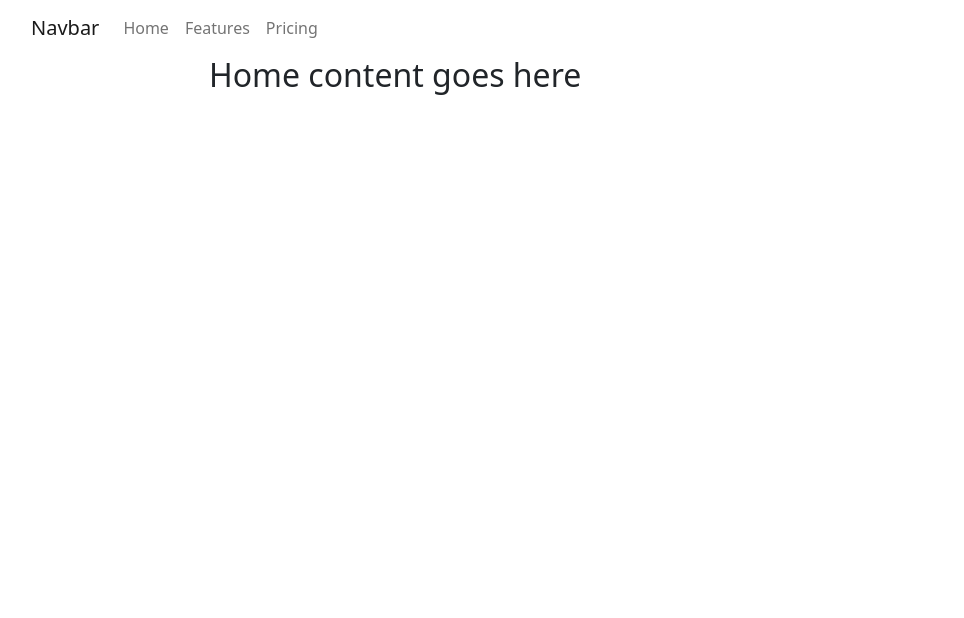
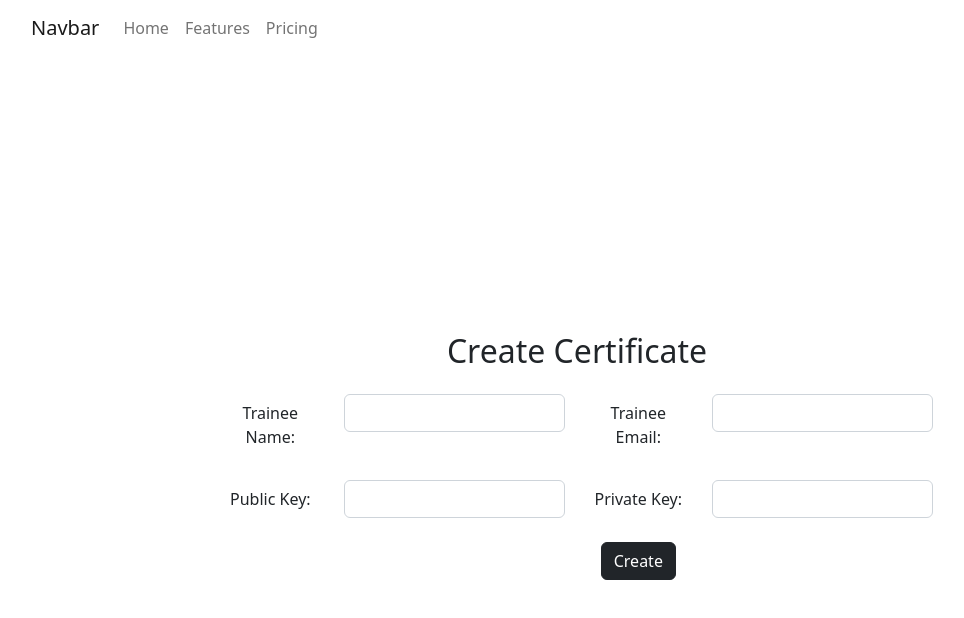
Before and after one commit to Basi10/smart-contract-certificate-distribution, a React (Vite) app in the folder dapp-frontend/: page /tutor in a window 1280 px wide. Shown: the top 618 px of the page, without its empty margins (63-1027 px from the left). Built offline with nearby package versions, Linux system fonts and the light colour scheme.

Commit message:
added front-end for asset creation

```diff
--- a/dapp-frontend/src/components/Asset.tsx
+++ b/dapp-frontend/src/components/Asset.tsx
@@ -1,11 +1,93 @@
 // Home.tsx
-import React from 'react';
+import React, { useState } from 'react';
 
 const Home: React.FC = () => {
+  const [inputValues, setInputValues] = useState({
+    value1: '',
+    value2: '',
+    value3: '',
+    value4: '',
+  });
+
+  const handleChange = (e: React.ChangeEvent<HTMLInputElement>, fieldName: string) => {
+    setInputValues({
+      ...inputValues,
+      [fieldName]: e.target.value,
+    });
+  };
+
+  const handleSubmit = (e: React.FormEvent) => {
+    e.preventDefault();
+    // Add your logic here to send inputValues to the backend
+    console.log('Sending values to backend:', inputValues);
+  };
+
   return (
-    <div>
-      <h2>Home content goes here</h2>
-      {/* Add more content as needed */}
+    <div className="container d-flex justify-content-center align-items-center vh-100">
+      <div className="text-center">
+        <h2>Create Certificate</h2>
+        <form onSubmit={handleSubmit}>
+          <div className="form-group row mt-4">
+            <label htmlFor="value1" className="col-sm-2 col-form-label">
+              Trainee Name:
+            </label>
+            <div className="col-sm-4">
+              <input
+                type="text"
+                className="form-control"
+                id="value1"
+                value={inputValues.value1}
+                onChange={(e) => handleChange(e, 'value1')}
+              />
+            </div>
+            <label htmlFor="value2" className="col-sm-2 col-form-label">
+              Trainee Email:
+            </label>
+            <div className="col-sm-4">
+              <input
+                type="text"
+                className="form-control"
+                id="value2"
+                value={inputValues.value2}
+                onChange={(e) => handleChange(e, 'value2')}
+              />
+            </div>
+          </div>
+          <div className="form-group row mt-4">
+            <label htmlFor="value3" className="col-sm-2 col-form-label">
+              Public Key:
+            </label>
+            <div className="col-sm-4">
+              <input
+                type="text"
+                className="form-control"
+                id="value3"
+                value={inputValues.value3}
+                onChange={(e) => handleChange(e, 'value3')}
+              />
+            </div>
+            <label htmlFor="value4" className="col-sm-2 col-form-label">
+              Private Key:
+            </label>
+            <div className="col-sm-4">
+              <input
+                type="text"
+                className="form-control"
+                id="value4"
+                value={inputValues.value4}
+                onChange={(e) => handleChange(e, 'value4')}
+              />
+            </div>
+          </div>
+          <div className="form-group row mt-4">
+            <div className="col-sm-10 offset-sm-2">
+              <button type="submit" className="btn btn-dark">
+                Create
+              </button>
+            </div>
+          </div>
+        </form>
+      </div>
     </div>
   );
 };
```
